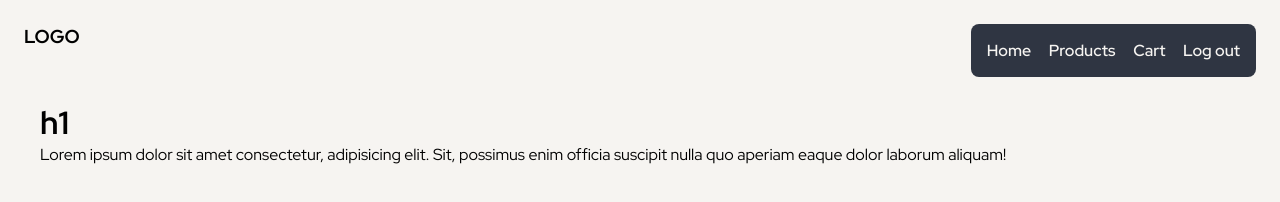
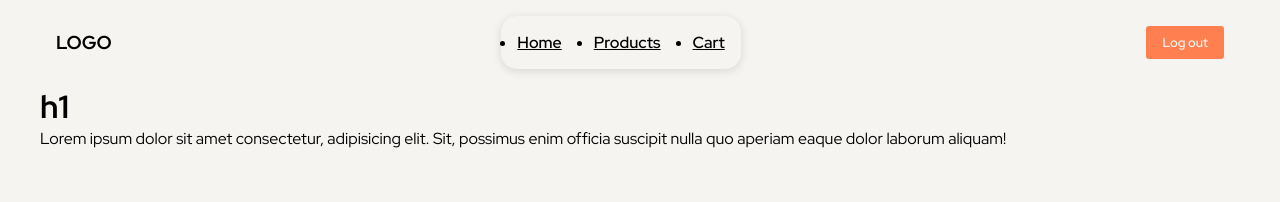
Before and after one commit to ChongIsCode/UX-eksamen-web-udvkling-2023, a plain HTML site: page home.html in a window 1280 px wide. Drawn offline with Linux system fonts and the light colour scheme.

Commit message:
finnished Menu

```diff
--- a/css/nav.css
+++ b/css/nav.css
@@ -1,111 +1,105 @@
 header {
+    max-width: 1200px;
+    margin: 0 auto;
+    padding: 1rem;
     display: flex;
     justify-content: space-between;
+    width: 100%;
 }
-header {
-    padding: 1.5rem;
-}
-#navbar > ul {
-    list-style: none;
+#navbar {
+    opacity: 0;
+    z-index: -1;
+    position: fixed;
+    background: var(--bg-secondary);
+    left: 0;
+    top: 0;
+    width: 100%;
+    height: 100vh;
     display: flex;
     flex-direction: column;
-    gap: 1.1rem;
-}
-#navbar > ul > li > a {
-    font-size: 2rem;
-    font-weight: 600;
-}
-
-#product_dropdown {
-    margin-top: 1rem;
-    list-style: none;
-    display: flex;
-    align-items: start;
-    flex-direction: column;
-
-    gap: 0.5rem;
-}
-#product_dropdown a {
-    font-size: 1.2rem;
-}
-
-#navbar {
-    display: none;
-    opacity: 0;
-    z-index: -1;
-    position: absolute;
-    top: 0;
-    left: 0;
-    width: 100%;
-    height: 100vh;
-    background: var(--bg-secondary);
-    display: flex;
+    align-items: center;
     justify-content: center;
-    align-items: center;
+    gap: 1rem;
     transition: opacity ease-in-out 0.3s;
 }
 #navbar a {
     color: var(--text-secondary);
-    text-decoration: none;
 }
-/* Close Navigation */
+#navbar > ul {
+    display: flex;
+    flex-direction: column;
+    gap: 0.5rem;
+}
+#navbar ul li a{
+    font-size: 1.5rem;
+    font-weight: 600;
+}
 #navbar:target {
-    display: flex;
     opacity: 1;
     z-index: 1;
+
+
+}
+#products_nav ul li a{
+    font-size: 1rem;
+    font-weight: unset;
 }
 .burger-menu-close {
     position: absolute;
-    right: 20px;
-    top: 20px;
+    right: 1rem;
+    top: 1rem;
+}
+#navbar li {
+    text-align: center;
+}
+#navbar button {
+    padding: 0.5rem 1rem;
+    background: var(--accent);
+    border: none;
+    color: var(--text-secondary);
+    border-radius: 0.2rem;
+    font-size: 0.8rem;
+    font-weight: 600;
 }
 
 @media only screen and (min-width: 1000px) {
+    header {
+        align-items: center;
+    }
+    .burger-menu, .burger-menu-close, #product_dropdown{
+        display: none;
+    }
     #navbar {
         opacity: 1;
+        z-index: 1;
         position: static;
-        width: unset;
+        display: flex;
+        justify-content: space-between;
+        flex-direction: row;
+        width: 100%;
+        background: none;
         height: unset;
-        z-index: 1;
-        background: unset;
-        border-radius: 0.5rem;
+    }
+    #navbar a {
+        color: var(--text-primary);
     }
     #navbar > ul {
+        margin: 0 auto;
         flex-direction: row;
-        background: var(--bg-secondary);
+        align-items: center;
+        gap: 2rem;
+        box-shadow: var(--box-shadow);
         padding: 1rem;
-        border-radius: 0.5rem;
+        border-radius: 1rem;
     }
-    .burger-menu {
-        display: none;
-    }
-    .burger-menu-close {
-        display: none;
-    }
-    #navbar a {
-        font-family: var(--text-primary);
-    }
-    #navbar > ul > li > a {
+    #navbar ul li a{
         font-size: 1rem;
-        font-weight: 600;
-    }
-    #product_dropdown {
-        background: var(--bg-secondary);
-        width: auto;
-        position: absolute;
-        padding: 0.5rem;
-        border-radius:0 0 0.5rem 0.5rem;
-
-        display: none;
-    }
-    #product_dropdown a{
-        font-size: unset;
-    }
-    ul li a:hover {
-        background: red;
-    }
-    ul li:hover ul#product_dropdown {
-        display: block;
 
     }
+    #navbar button {
+        align-self: center;
+    }
+    #navbar > ul > li:hover {
+        text-decoration: underline;
+    }
 }
--- a/home.html
+++ b/home.html
@@ -26,8 +26,8 @@
                     </ul>
                 </li>
                 <li><a href="#">Cart</a></li>
-                <li><a href="#">Log out</a></li>
             </ul>
+            <button>Log out</button>
             <a class="burger-menu-close" href="#" aria-label="Close main menu">
                 <!-- switch out with burger menu svg -->
                 <h3>CLOSE MENU</h3>
```
